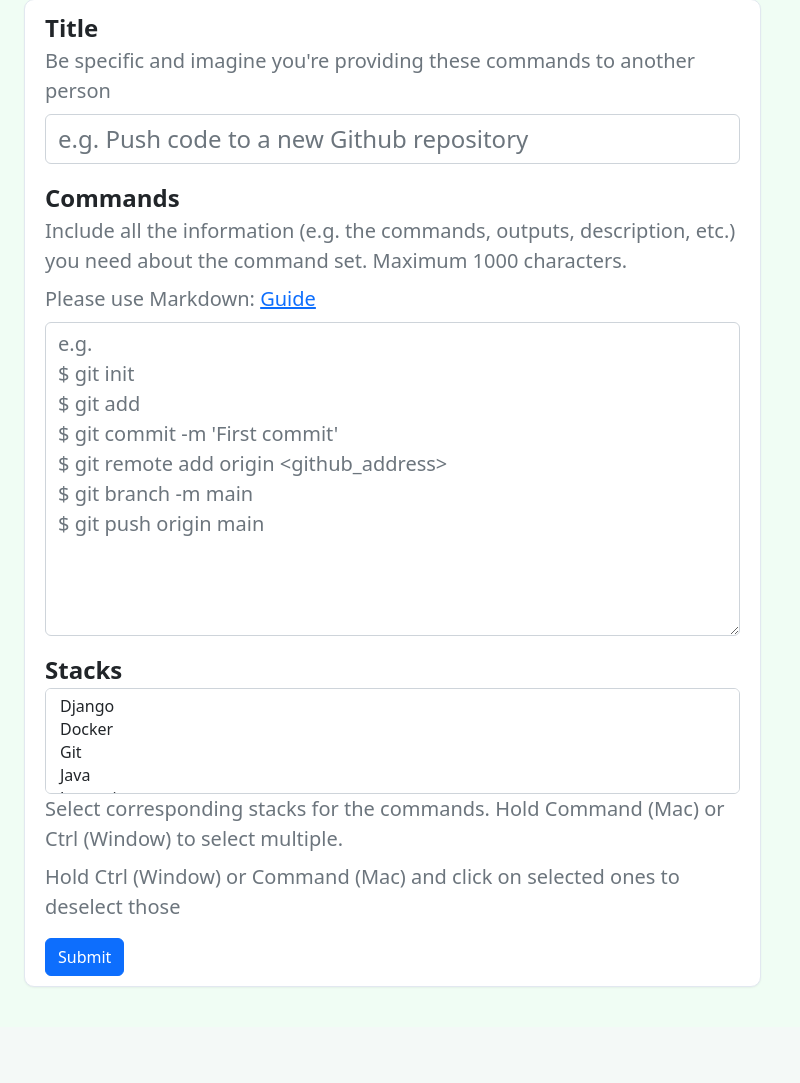
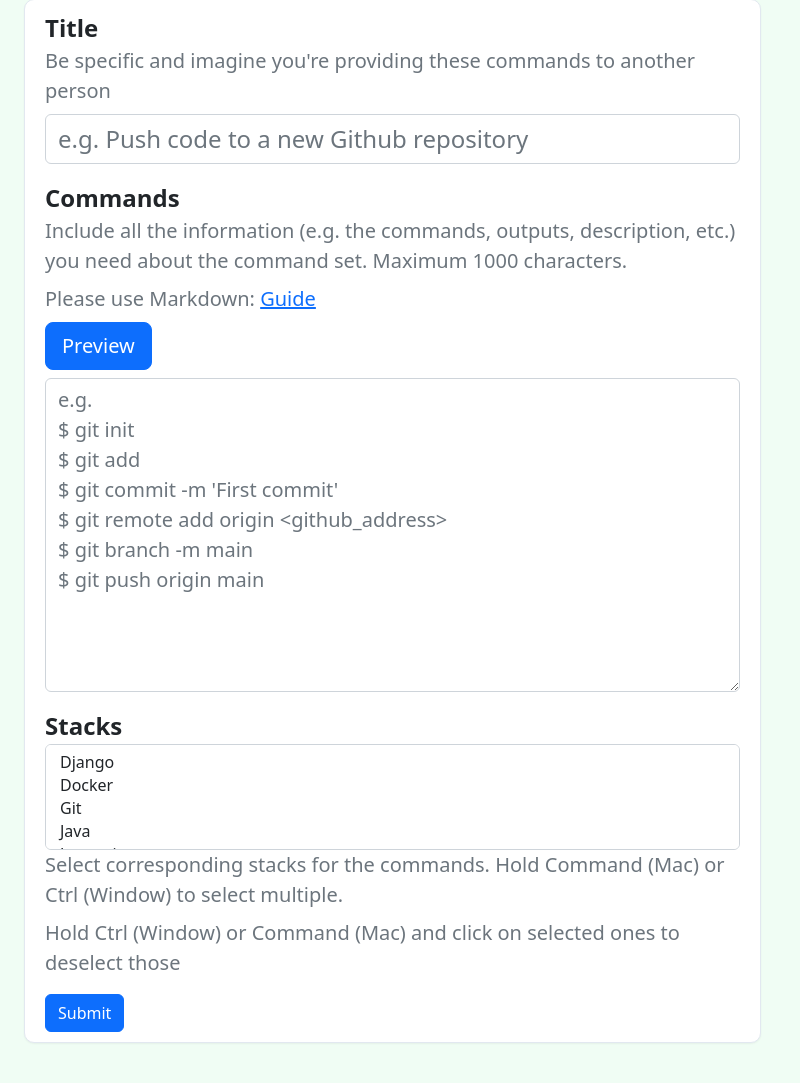
Before and after one commit to toanhminh0412/Business-Project, a Django app: template business_project/templates/command_set/add_page.html in a window 1280 px wide. Shown: the part 173-1256 px from the top of the page, without its empty margins (0-800 px from the left). Before the commit the page ends 1161 px from the top, so only its background shows below. Run offline with Django 4.2, Linux system fonts and the light colour scheme; the template is opened without the code that fills it: values that come from a table or form of the project are taken from there, others are empty; data comes from the database, SQL or seed files in the repository; some libraries are stand-ins or nearby versions.

Commit message:
Allowing previewing commands in MD

```diff
--- a/business_project/templates/components/text_editor.html
+++ b/business_project/templates/components/text_editor.html
@@ -19,11 +19,13 @@
         <label class="fw-semibold fs-4">Commands</label>
         <div class="text-muted form-label">Include all the information (e.g. the commands, outputs, description, etc.) you need about the command set. Maximum 1000 characters.</div>
         <div class="text-muted form-label">Please use Markdown: <a href="https://www.markdownguide.org/basic-syntax/" target="_blank">Guide</a></div>
-        <div class="text-editor">
+        <button type="button" class="btn btn-primary btn-lg" id="commands-preview-btn">Preview</button>
+        <div class="text-editor mt-2">
             <div class="text-editor-textarea">
-                <textarea class="form-control fs-5" id="commands-textarea" rows="10" name="commands" required maxlength="995"></textarea>
+                <textarea class="form-control fs-5" id="commands-textarea" rows="10" name="commands" required maxlength="1495"></textarea>
             </div>
         </div>
+        <div class="commands-block"></div>
     </div>
     {% load static %}
     <!--Script-->
```
